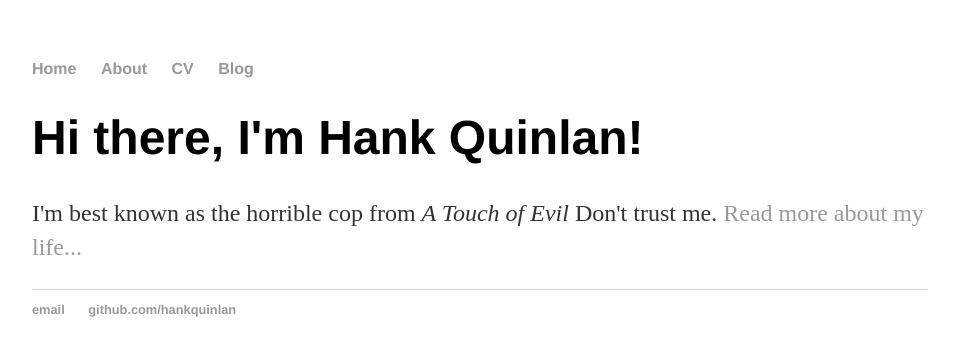
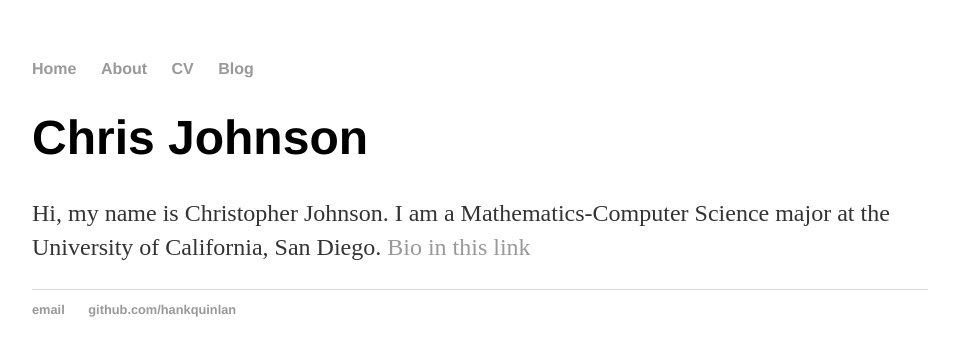
Before and after one commit to mastercljohnson/mastercljohnson.github.io, a Jekyll site: the page built from index.html, in a window 1280 px wide. Shown: the top 356 px of the page, without its empty margins (160-1115 px from the left). Built offline with Jekyll 4.4.1, drawn with Linux system fonts in a browser that asks for light colours.

Commit message:
changed index

```diff
--- a/index.html
+++ b/index.html
@@ -1,9 +1,12 @@
 ---
 layout: default
-title: Hank Quinlan, Horrible Cop
+title: Chris Johnson Home Page
 ---
 
 <div class="blurb">
-	<h1>Hi there, I'm Hank Quinlan!</h1>
-	<p>I'm best known as the horrible cop from <em>A Touch of Evil</em> Don't trust me. <a href="/about">Read more about my life...</a></p>
+	<h1>Chris Johnson</h1>
+	<p>
+	Hi, my name is Christopher Johnson. I am a Mathematics-Computer Science major at the University of California, San Diego.
+	<a href="/about">Bio in this link</a>
+	</p>
 </div><!-- /.blurb -->
```
